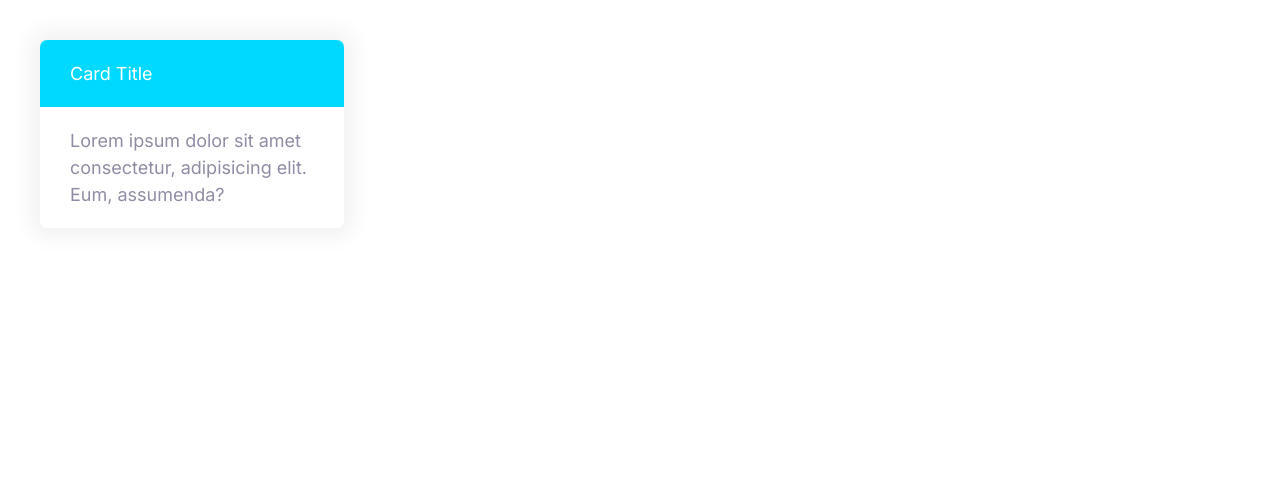
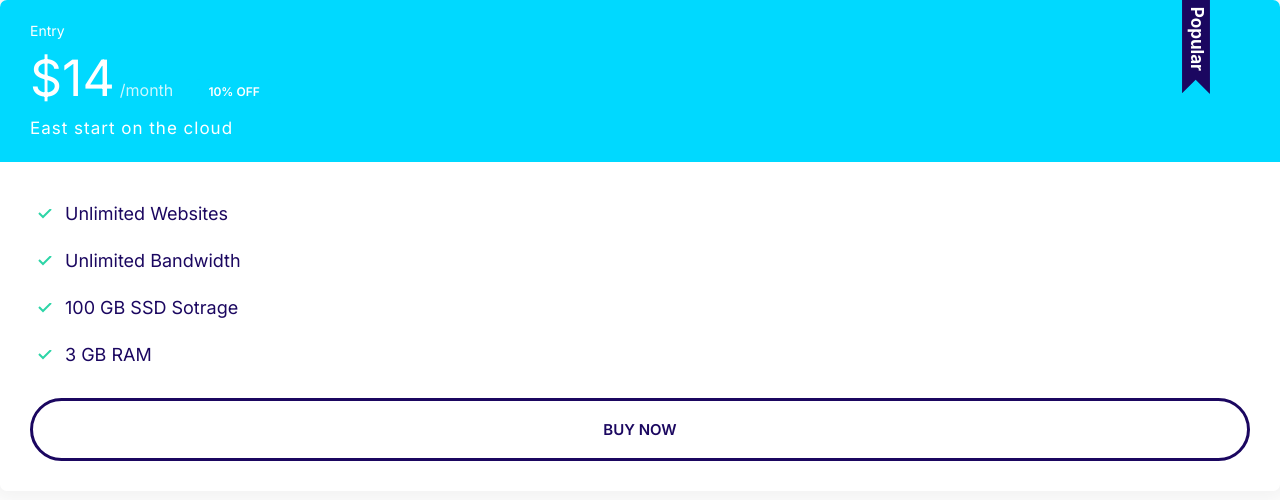
Before and after one commit to ArmOwOn/moshfy, a plain HTML site: page index.html in a window 1280 px wide. Drawn offline with Linux system fonts and the light colour scheme.

Commit message:
Define cards.

```diff
--- a/css/styles.css
+++ b/css/styles.css
@@ -283,3 +283,64 @@ p {
    background: var(--color-secondary);
    color: #fff;
  }
+
+/* Plans */
+.plan__name {
+   color: #fff;
+   margin: 0;
+   font-weight: 500;
+   font-size: 2.4rem;
+ }
+
+ .plan__price {
+   font-size: 6rem;
+ }
+
+ .plan__billing-cycle {
+   font-size: 2.4rem;
+   font-weight: 300;
+   opacity: 0.8;
+   margin-right: 1rem;
+ }
+
+ .plan__description {
+   font-size: 2rem;
+   font-weight: 300;
+   letter-spacing: 1px;
+   display: block;
+ }
+
+ .plan .list__item {
+   margin-bottom: 2rem;
+ }
+
+ .plan--popular .card__header {
+   position: relative;
+ }
+
+ .plan--popular .card__header::before {
+   content: url(../images/popular.svg);
+   width: 40px;
+   display: inline-block;
+   position: absolute;
+   top: -6px;
+   right: 5%;
+ }
+
+ @media screen and (min-width: 1024px) {
+   .plan__name {
+     font-size: 1.4rem;
+   }
+
+   .plan__price {
+     font-size: 5rem;
+   }
+
+   .plan__billing-cycle {
+     font-size: 1.6rem;
+   }
+
+   .plan__description {
+     font-size: 1.7rem;
+   }
+ }
--- a/index.html
+++ b/index.html
@@ -15,12 +15,23 @@
     <link rel="stylesheet" href="css/styles.css" />
   </head>
   <body>
-    <div style="width: 30%; padding: 4rem">
+    <div class="plan plan--popular">
       <div class="card card--secondary">
-        <header class="card__header">Card Title</header>
+        <header class="card__header">
+          <h3 class="plan__name">Entry</h3>
+          <span class="plan__price">$14</span>
+          <span class="plan__billing-cycle">/month</span>
+          <span class="badge badge--secondary badge--small">10% OFF</span>
+          <span class="plan__description">East start on the cloud</span>
+        </header>
         <div class="card__body">
-          Lorem ipsum dolor sit amet consectetur, adipisicing elit. Eum,
-          assumenda?
+          <ul class="list list--tick">
+            <li class="list__item">Unlimited Websites</li>
+            <li class="list__item">Unlimited Bandwidth</li>
+            <li class="list__item">100 GB SSD Sotrage</li>
+            <li class="list__item">3 GB RAM</li>
+          </ul>
+          <button class="btn btn--outline btn--block">Buy Now</button>
         </div>
       </div>
     </div>
```
Also changed, not shown: components/plans.html (added, +20 -0 lines), images/popular.svg (added).
